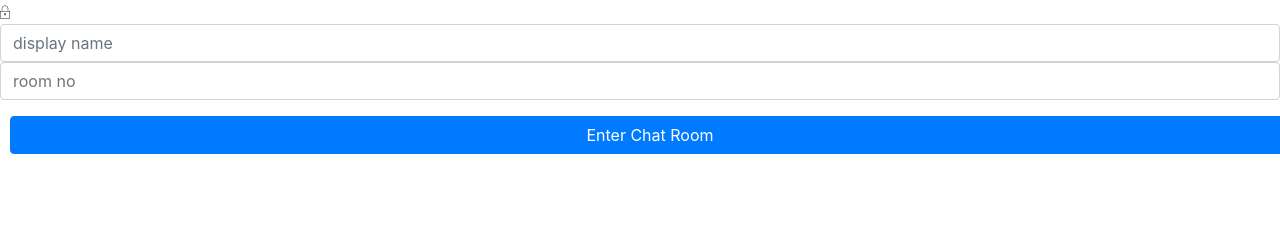
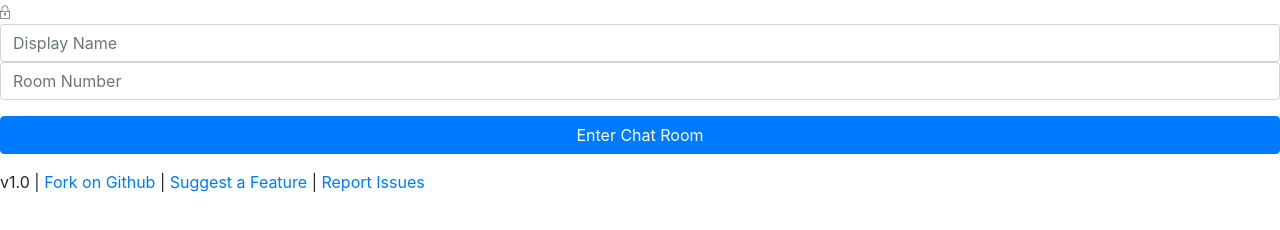
Before and after one commit to adisakshya/chat-rooms, a website: page public/login.html in a window 1280 px wide. Drawn offline with Linux system fonts and the light colour scheme; files whose address does not match are found by name.

Commit message:
Update login.html

```diff
--- a/public/login.html
+++ b/public/login.html
@@ -8,23 +8,35 @@
     <link rel="stylesheet" href="css/bootstrap.min.css">
     <link rel="stylesheet" href="fonts/ionicons.min.css">
     <link rel="stylesheet" href="css/login.css">
-    <link rel="stylesheet" href="css/styles.css">
 </head>
 
-<body>
+<body class="main-container">
     <div class="login-dark">
     <form action="/chat.html" onsubmit="store_credentials()">
         <h2 class="sr-only">Chat Room</h2>
         <div class="illustration"><i class="icon ion-ios-locked-outline"></i></div>
         <div class="form-group">
-            <input id="username" class="form-control" type="text" name="user_name" placeholder="display name"/>
-            <input id="room" class="form-control" type="text" name="room_no" placeholder="room no"/>
+            <input id="username" class="form-control" type="text" name="user_name" placeholder="Display Name"/>
+            <input id="room" class="form-control" type="text" name="room_no" placeholder="Room Number"/>
+            <!--
+            <input id="description" class="form-control" type="text" name="description" placeholder="Write a bit about yourself..."/>
+            -->
         </div>
         <div class="form-group">
             <button id="send_room" class="btn btn-primary btn-block" type="submit">Enter Chat Room</button>
         </div>
     </form>
     </div>
+
+    <footer>
+        <div class="footer-contents">
+            <p>v1.0
+                | <a href="">Fork on Github</a>
+                | <a href="">Suggest a Feature</a>
+                | <a href="">Report Issues</a>
+            </p>
+        </div>
+    </footer>
 </body>
 
 </html>
```
